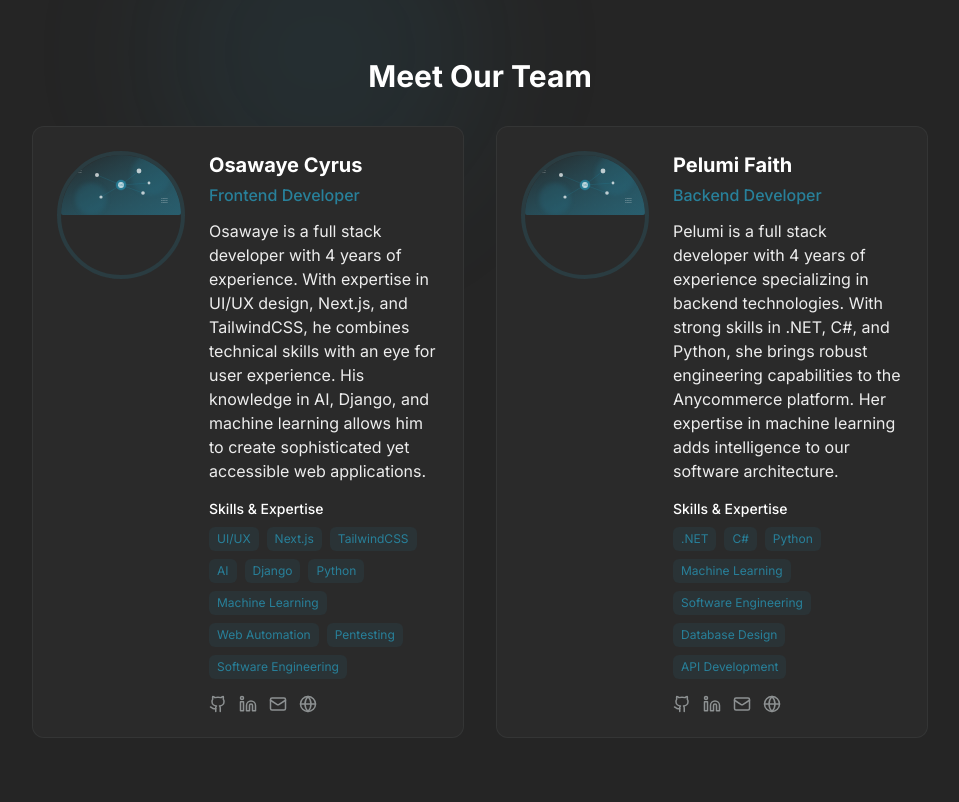
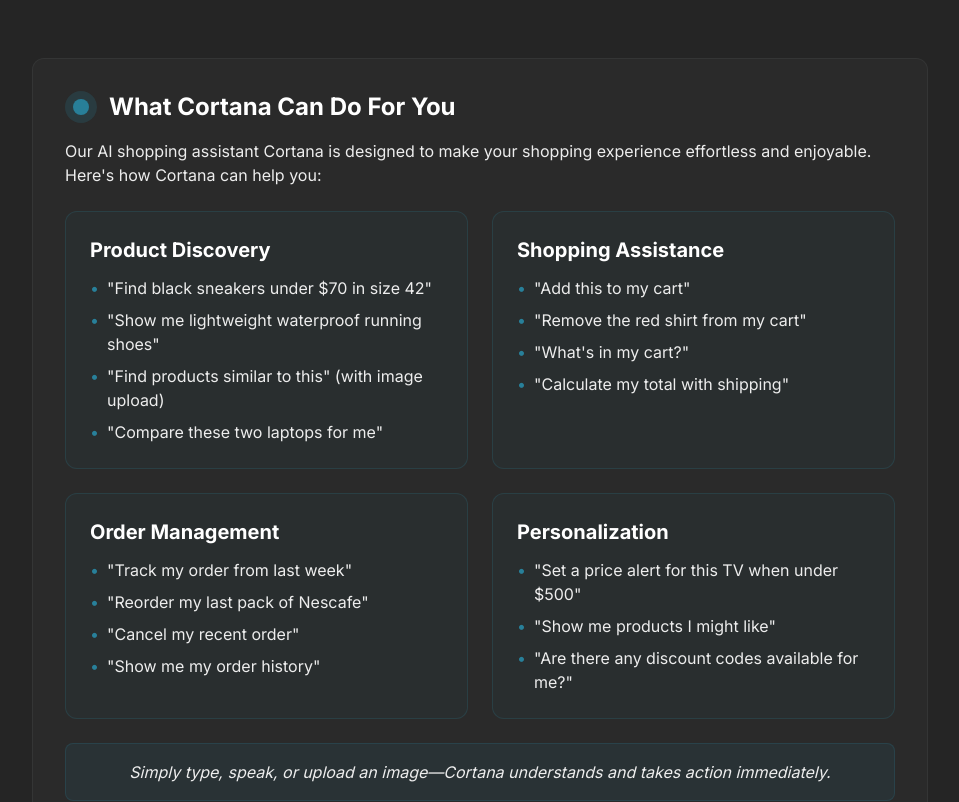
Before and after one commit to cypher125/Anycommerce, a Next.js app: page /about in a window 1280 px wide. Shown: the part 1460-2262 px from the top of the page, without its empty margins (160-1119 px from the left). Built offline with nearby package versions, Linux system fonts and the light colour scheme.

Commit message:
added more informations to the about page

```diff
--- a/app/about/page.tsx
+++ b/app/about/page.tsx
@@ -143,6 +143,117 @@ export default function About() {
               </p>
             </motion.div>
 
+            {/* Cortana Capabilities Section */}
+            <motion.div
+              className="mb-20 bg-[#2A2A2A] rounded-xl p-8 border border-[#8D9192]/10"
+              initial={{ opacity: 0, y: 30 }}
+              animate={{ opacity: 1, y: 0 }}
+              transition={{ duration: 0.6, delay: 0.35 }}
+            >
+              <h2 className="text-2xl font-bold text-[#FFFFFF] mb-4 flex items-center">
+                <span className="inline-flex mr-3 w-8 h-8 rounded-full bg-[#28809a]/20 items-center justify-center">
+                  <span className="w-4 h-4 rounded-full bg-[#28809a] animate-pulse"></span>
+                </span>
+                What Cortana Can Do For You
+              </h2>
+
+              <p className="text-[#EDEDED] mb-6">
+                Our AI shopping assistant Cortana is designed to make your shopping experience effortless and enjoyable. Here's how Cortana can help you:
+              </p>
+
+              <div className="grid grid-cols-1 md:grid-cols-2 gap-6 mb-6">
+                <TiltCard className="bg-[#28809a]/5 rounded-xl overflow-hidden border border-[#28809a]/20 p-6">
+                  <h3 className="text-xl font-bold text-[#FFFFFF] mb-3">Product Discovery</h3>
+                  <ul className="space-y-2 text-[#EDEDED]">
+                    <li className="flex items-start">
+                      <span className="text-[#28809a] mr-2">•</span>
+                      <span>"Find black sneakers under $70 in size 42"</span>
+                    </li>
+                    <li className="flex items-start">
+                      <span className="text-[#28809a] mr-2">•</span>
+                      <span>"Show me lightweight waterproof running shoes"</span>
+                    </li>
+                    <li className="flex items-start">
+                      <span className="text-[#28809a] mr-2">•</span>
+                      <span>"Find products similar to this" (with image upload)</span>
+                    </li>
+                    <li className="flex items-start">
+                      <span className="text-[#28809a] mr-2">•</span>
+                      <span>"Compare these two laptops for me"</span>
+                    </li>
+                  </ul>
+                </TiltCard>
+
+                <TiltCard className="bg-[#28809a]/5 rounded-xl overflow-hidden border border-[#28809a]/20 p-6">
+                  <h3 className="text-xl font-bold text-[#FFFFFF] mb-3">Shopping Assistance</h3>
+                  <ul className="space-y-2 text-[#EDEDED]">
+                    <li className="flex items-start">
+                      <span className="text-[#28809a] mr-2">•</span>
+                      <span>"Add this to my cart"</span>
+                    </li>
+                    <li className="flex items-start">
+                      <span className="text-[#28809a] mr-2">•</span>
+                      <span>"Remove the red shirt from my cart"</span>
+                    </li>
+                    <li className="flex items-start">
+                      <span className="text-[#28809a] mr-2">•</span>
+                      <span>"What's in my cart?"</span>
+                    </li>
+                    <li className="flex items-start">
+                      <span className="text-[#28809a] mr-2">•</span>
+                      <span>"Calculate my total with shipping"</span>
+                    </li>
+                  </ul>
+                </TiltCard>
+
+                <TiltCard className="bg-[#28809a]/5 rounded-xl overflow-hidden border border-[#28809a]/20 p-6">
+                  <h3 className="text-xl font-bold text-[#FFFFFF] mb-3">Order Management</h3>
+                  <ul className="space-y-2 text-[#EDEDED]">
+                    <li className="flex items-start">
+                      <span className="text-[#28809a] mr-2">•</span>
+                      <span>"Track my order from last week"</span>
+                    </li>
+                    <li className="flex items-start">
+                      <span className="text-[#28809a] mr-2">•</span>
+                      <span>"Reorder my last pack of Nescafe"</span>
+                    </li>
+                    <li className="flex items-start">
+                      <span className="text-[#28809a] mr-2">•</span>
+                      <span>"Cancel my recent order"</span>
+                    </li>
+                    <li className="flex items-start">
+                      <span className="text-[#28809a] mr-2">•</span>
+                      <span>"Show me my order history"</span>
+                    </li>
+                  </ul>
+                </TiltCard>
+
+                <TiltCard className="bg-[#28809a]/5 rounded-xl overflow-hidden border border-[#28809a]/20 p-6">
+                  <h3 className="text-xl font-bold text-[#FFFFFF] mb-3">Personalization</h3>
+                  <ul className="space-y-2 text-[#EDEDED]">
+                    <li className="flex items-start">
+                      <span className="text-[#28809a] mr-2">•</span>
+                      <span>"Set a price alert for this TV when under $500"</span>
+                    </li>
+                    <li className="flex items-start">
+                      <span className="text-[#28809a] mr-2">•</span>
+                      <span>"Show me products I might like"</span>
+                    </li>
+                    <li className="flex items-start">
+                      <span className="text-[#28809a] mr-2">•</span>
+                      <span>"Are there any discount codes available for me?"</span>
+                    </li>
+                  </ul>
+                </TiltCard>
+              </div>
+
+              <div className="bg-[#28809a]/10 rounded-lg p-4 border border-[#28809a]/20">
+                <p className="text-[#EDEDED] text-center italic">
+                  Simply type, speak, or upload an image—Cortana understands and takes action immediately.
+                </p>
+              </div>
+            </motion.div>
+
             {/* Team Section */}
             <motion.div
               className="mb-16"
--- a/app/products/[id]/page.tsx
+++ b/app/products/[id]/page.tsx
@@ -181,7 +181,7 @@ export default function ProductDetail() {
                   >
                       <Heart className="w-5 h-5 mr-2" />
                       Wishlist
-                    </motion.button>
+                  </motion.button>
                   </div>
                 </div>
               </motion.div>
```
Also changed, not shown: app/products/page.tsx (indentation only), components/layout/header.tsx (indentation only).
